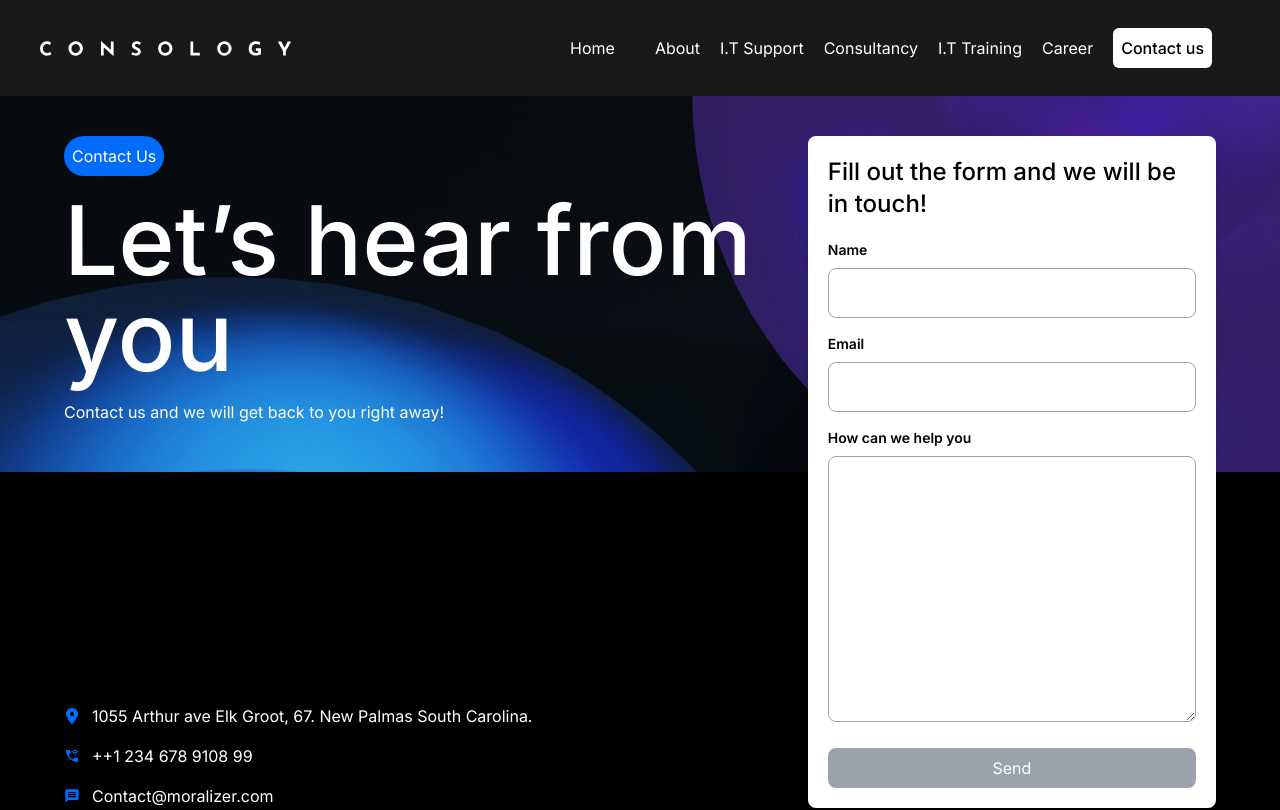
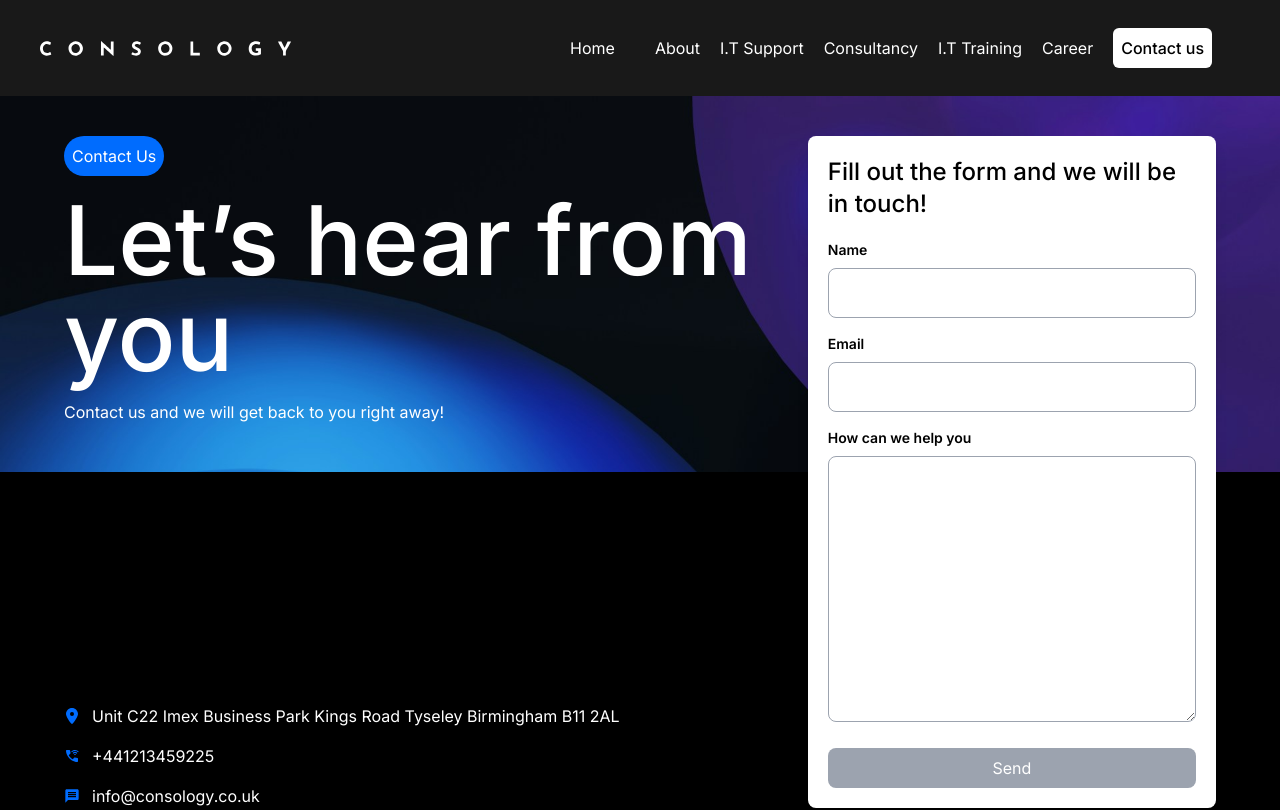
Before and after one commit to Lukman10a/consology, a Next.js app: page /contact in a window 1280 px wide. Shown: the top 810 px of the page. Built offline with nearby package versions, Linux system fonts and the light colour scheme.

Commit message:
some clean ups in the contact

```diff
--- a/src/pages/contact.tsx
+++ b/src/pages/contact.tsx
@@ -136,16 +136,16 @@ export default function Contact() {
                 <li className="flex items-center gap-3">
                   <FaLocationDot color="#006CFE" />
                   <span>
-                    1055 Arthur ave Elk Groot, 67. New Palmas South Carolina.
+                    Unit C22 Imex Business Park Kings Road Tyseley Birmingham
+                    B11 2AL
                   </span>
                 </li>
                 <li className="flex items-center gap-3">
-                  <MdWifiCalling3 color="#006CFE" />{" "}
-                  <span>++1 234 678 9108 99</span>
+                  <MdWifiCalling3 color="#006CFE" /> <span>+441213459225</span>
                 </li>
                 <li className="flex items-center gap-3">
                   <MdMessage color="#006CFE" />
-                  <span>Contact@moralizer.com</span>
+                  <span>info@consology.co.uk</span>
                 </li>
               </ul>
             </div>
--- a/src/pages/index.tsx
+++ b/src/pages/index.tsx
@@ -132,11 +132,11 @@ export default function Home() {
           </article>
         </div>
       </section>
-      <Testimonials />
+      {/* <Testimonials /> */}
       {/* <CaseStudies /> */}
 
       <article className="bg-black p-6 text-white">
-        <div className="bg-custom-gradient flex items-center justify-center rounded-2xl p-10 md:flex-col md:gap-10">
+        <div className="flex items-center justify-center rounded-2xl bg-custom-gradient p-10 md:flex-col md:gap-10">
           <div className="space-y-4">
             <Button
               text="Need Help"
```
